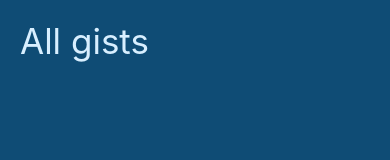
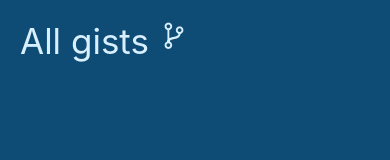
Before and after one commit to ChristianRV29/GistRN, a React Native app: screen / in a window 390 px wide. Shown: the top 160 px of the page. Built offline with nearby package versions, Linux system fonts and the light colour scheme.

Commit message:
Install vector-icons for React-native

```diff
--- a/package.json
+++ b/package.json
@@ -16,7 +16,8 @@
     "react": "18.0.0",
     "react-native": "0.69.0",
     "react-native-safe-area-context": "^4.3.1",
-    "react-native-screens": "^3.14.0"
+    "react-native-screens": "^3.14.0",
+    "react-native-vector-icons": "^9.2.0"
   },
   "devDependencies": {
     "@babel/core": "^7.12.9",
@@ -24,6 +25,7 @@
     "@react-native-community/eslint-config": "^2.0.0",
     "@types/jest": "^26.0.23",
     "@types/react-native": "^0.69.0",
+    "@types/react-native-vector-icons": "^6.4.11",
     "@types/react-test-renderer": "^18.0.0",
     "@typescript-eslint/eslint-plugin": "^5.29.0",
     "@typescript-eslint/parser": "^5.29.0",
--- a/src/screens/HomeScreen.tsx
+++ b/src/screens/HomeScreen.tsx
@@ -1,6 +1,7 @@
 import React, { useContext } from 'react';
 import { StyleSheet, Text, View } from 'react-native';
 import { useSafeAreaInsets } from 'react-native-safe-area-context';
+import Icon from 'react-native-vector-icons/Ionicons';
 
 import { ThemeContext } from '~src/context/theme/theme';
 import { globalStyles } from '~src/styles';
@@ -12,14 +13,24 @@ export const HomeScreen = () => {
   const { colors } = theme;
 
   return (
-    <View style={{ ...globalStyles.mainWrapper, top: top + 20 }}>
+    <View
+      style={{
+        ...globalStyles.mainWrapper,
+        top: top + 20,
+        ...styles.homeWrapper,
+      }}>
       <Text style={{ ...styles.textTitle, color: colors.text }}>All gists</Text>
+      <Icon size={30} color={colors.text} name="git-branch-outline" />
     </View>
   );
 };
 
 const styles = StyleSheet.create({
+  homeWrapper: {
+    flexDirection: 'row',
+  },
   textTitle: {
+    marginRight: 10,
     fontSize: 35,
   },
 });
```
Also changed, not shown: 5 other files (tests, documents, lock files or other folders).
